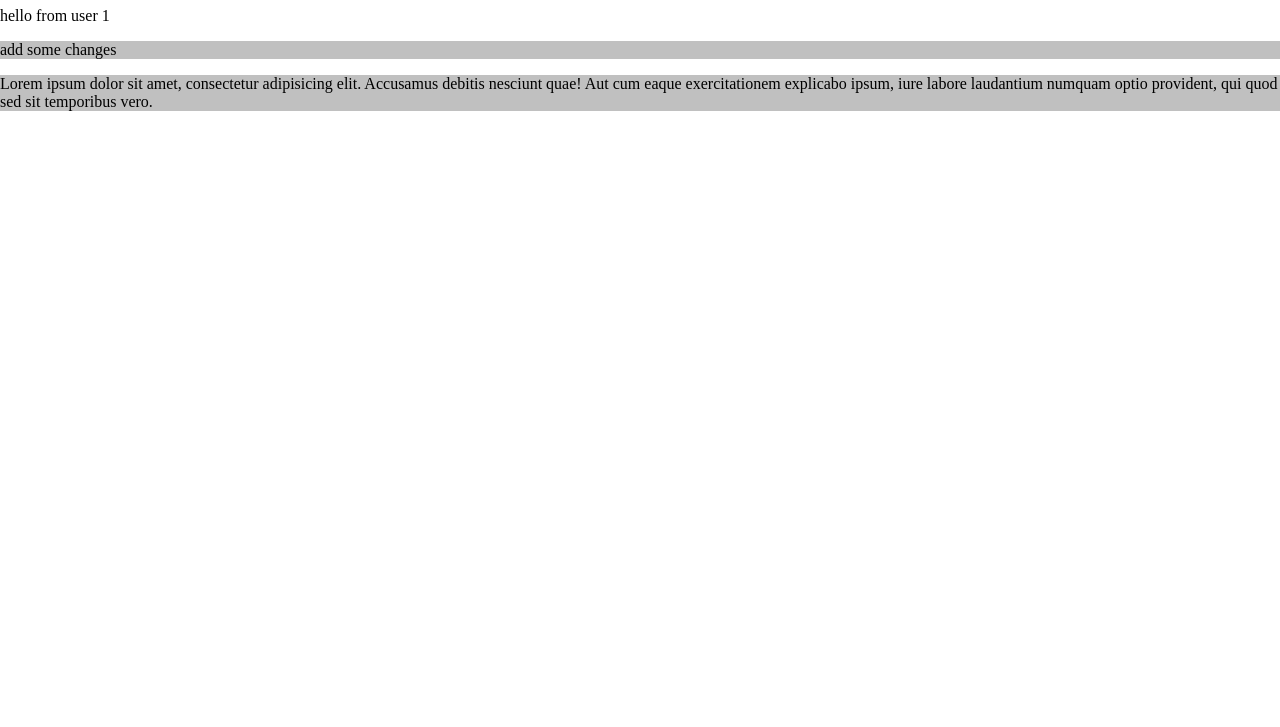
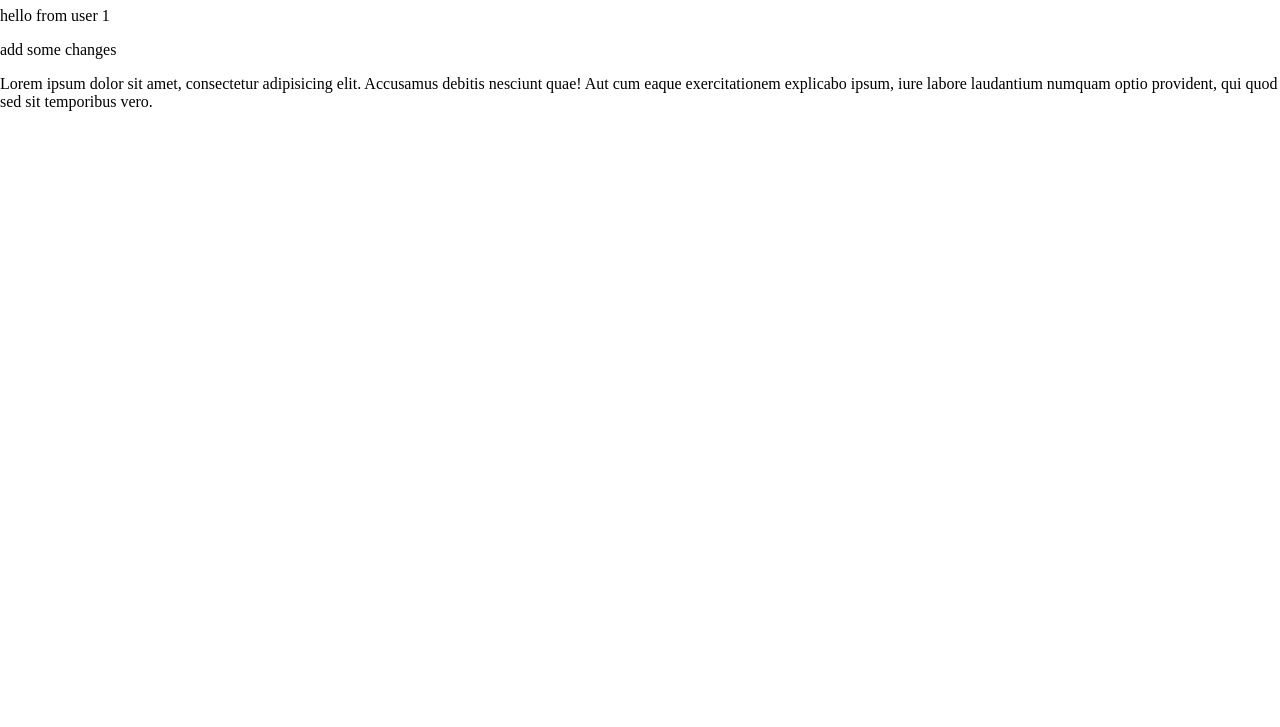
Before and after one commit to Lelik7777/lesson-for-git, a plain HTML site: page index.html in a window 1280 px wide. Shown: the part 73-800 px from the top of the page. Drawn offline with Linux system fonts and the light colour scheme.

Commit message:
user1 change css:delete style for p

```diff
--- a/styles.css
+++ b/styles.css
@@ -4,6 +4,3 @@ html,body{
 h1{
     background-color: red;
 }
-p{
-    background-color: silver;
-}
```
